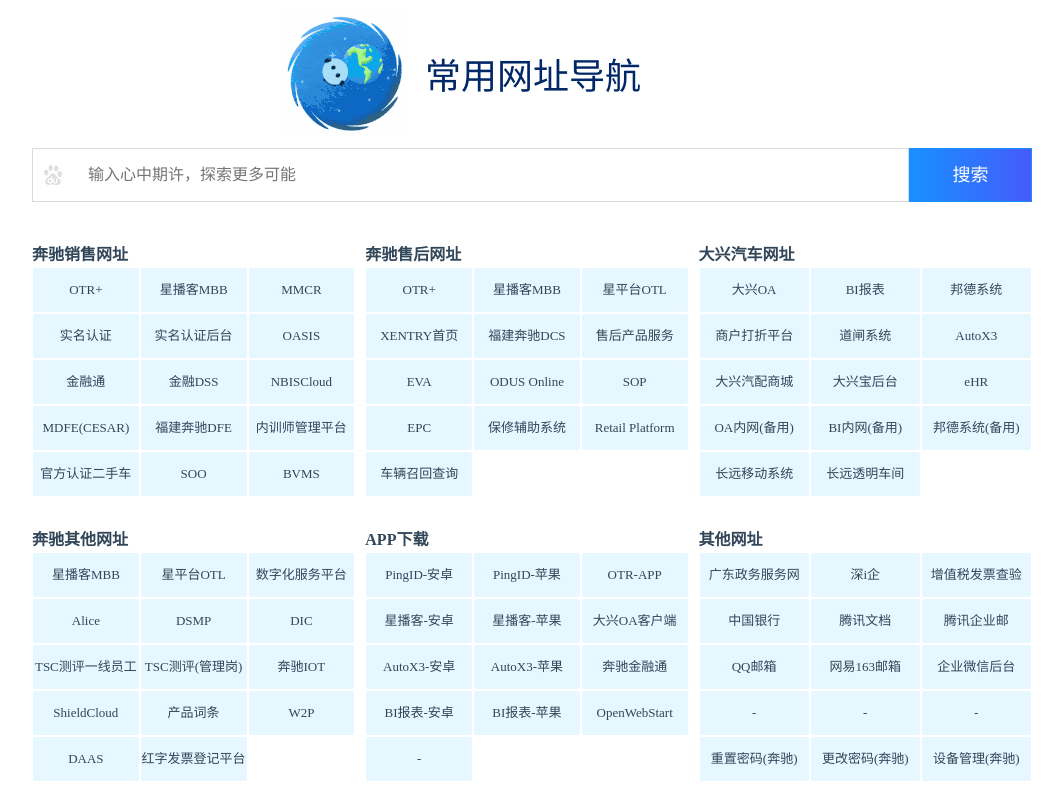
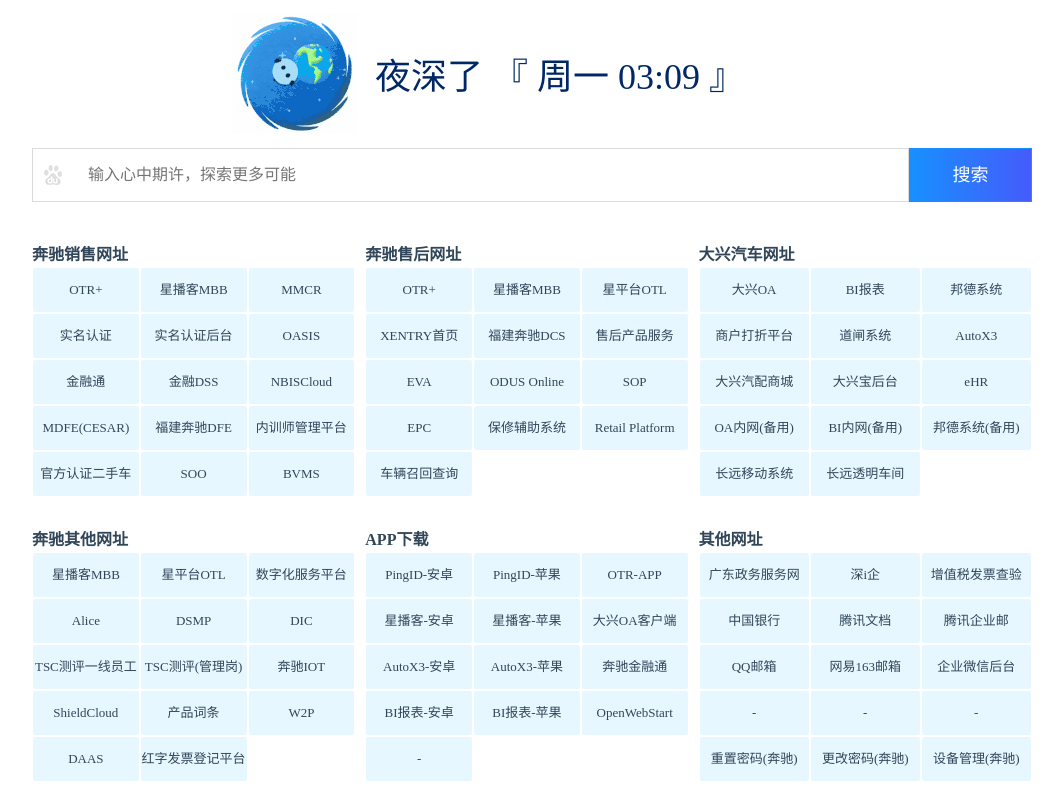
Before and after one commit to local-host-8080/dhbenz, a plain HTML site: page index.html in a window 1280 px wide. Shown: the top 800 px of the page, without its empty margins (108-1171 px from the left). Drawn offline with Linux system fonts and the light colour scheme; no server answers.

Commit message:
修改网站标题

```diff
--- a/index.html
+++ b/index.html
@@ -26,7 +26,7 @@
         <img src="./static/img/logo.gif" alt="logo">
       </div>
       <div class="logo-right">
-        <span>常用网址导航</span>
+        <span id="showGreet"></span>
       </div>
     </div>
     <!-- slogan end -->
@@ -267,5 +267,47 @@
 	updateTime();
 	setInterval(updateTime, 1000);
 </script>
+<script>
+	function updateTime(){
+		const now = new Date();
+		const hour = now.getHours();
+		const weekArr = ["星期日","星期一","星期二","星期三","星期四","星期五","星期六"];
+		const weekShortArr = ["周日","周一","周二","周三","周四","周五","周六"];
+		const weekFull = weekArr[now.getDay()];
+		const weekShort = weekShortArr[now.getDay()];
+
+		let greet = "";
+		if (hour >= 5 && hour < 9) {
+			greet = "早上好";
+		} else if (hour >=9 && hour <12) {
+			greet = "上午好";
+		} else if (hour >=12 && hour <14) {
+			greet = "中午好";
+		} else if (hour >=14 && hour <18) {
+			greet = "下午好";
+		} else if (hour >=18 && hour <23) {
+			greet = "晚上好";
+		} else {
+			greet = "夜深了";
+		}
+
+		const timeStr = now.getFullYear() + "-"
+			+ String(now.getMonth()+1).padStart(2,'0') + "-"
+			+ String(now.getDate()).padStart(2,'0') + " "
+			+ weekFull + " "
+			+ String(now.getHours()).padStart(2,'0') + ":"
+			+ String(now.getMinutes()).padStart(2,'0') + ":"
+			+ String(now.getSeconds()).padStart(2,'0');
+
+		const greetStr = greet + " 『 " + weekShort + " "
+			+ String(now.getHours()).padStart(2,'0') + ":"
+			+ String(now.getMinutes()).padStart(2,'0') + " 』";
+
+		document.getElementById("showTime").innerText = timeStr;
+		document.getElementById("showGreet").innerText = greetStr;
+	}
+	updateTime();
+	setInterval(updateTime, 1000);
+</script>
 </body>
 </html>
--- a/static/css/style.css
+++ b/static/css/style.css
@@ -67,7 +67,7 @@
 .logo-box {
     display: flex;
     overflow: hidden;
-    margin-left: 250px;
+    margin-left: 200px;
     align-items: center;
 }
 .logo-left {
```
